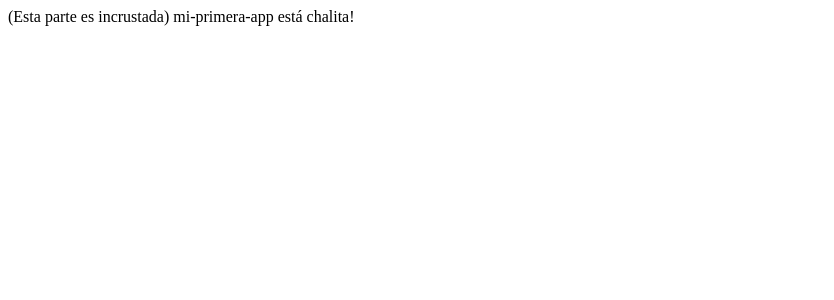
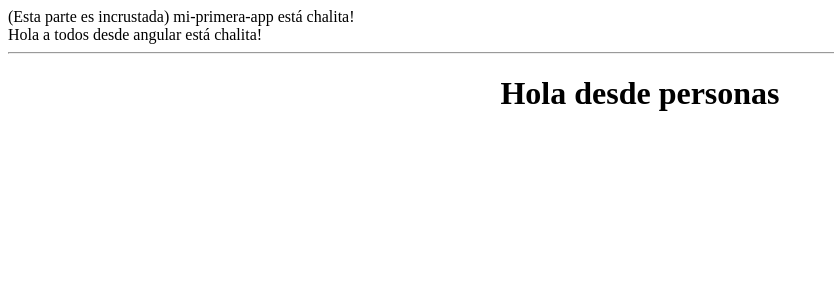
Before and after one commit to FernandoAlmaraz/Universidad_Angular, an Angular app in the folder mi-primera-app/: page / in a window 1280 px wide. Shown: the top 300 px of the page, without its empty margins (0-834 px from the left). Built offline with nearby package versions, Linux system fonts and the light colour scheme.

Commit message:
añadiendo primer componente y mostrandolo

```diff
--- a/mi-primera-app/src/app/app.component.html
+++ b/mi-primera-app/src/app/app.component.html
@@ -1,3 +1,5 @@
 
 
-    <span>{{ title }} está chalita!</span>
+    <span>{{ title }} está chalita!</span> <br>
+    <span>{{ saludo  }} está chalita!</span>
+    <app-personas></app-personas>
--- a/mi-primera-app/src/app/app.component.ts
+++ b/mi-primera-app/src/app/app.component.ts
@@ -7,4 +7,5 @@ import { Component } from '@angular/core';
 })
 export class AppComponent {
   title = 'mi-primera-app';
+  saludo = 'Hola a todos desde angular'
 }
--- a/mi-primera-app/src/app/app.module.ts
+++ b/mi-primera-app/src/app/app.module.ts
@@ -2,10 +2,12 @@ import { NgModule } from '@angular/core';
 import { BrowserModule } from '@angular/platform-browser';
 
 import { AppComponent } from './app.component';
+import { PersonasComponent } from './personas/personas.component';
 
 @NgModule({
   declarations: [
-    AppComponent
+    AppComponent,
+    PersonasComponent
   ],
   imports: [
     BrowserModule
--- /dev/null
+++ b/mi-primera-app/src/app/personas/personas.component.html
@@ -0,0 +1,4 @@
+<div style="text-align: center;">
+  <hr>
+  <h1>Hola desde personas</h1>
+</div>
--- /dev/null
+++ b/mi-primera-app/src/app/personas/personas.component.ts
@@ -0,0 +1,15 @@
+import { Component, OnInit } from '@angular/core';
+
+@Component({
+  selector: 'app-personas',
+  templateUrl: './personas.component.html',
+  styleUrls: ['./personas.component.css']
+})
+export class PersonasComponent implements OnInit {
+
+  constructor() { }
+
+  ngOnInit() {
+  }
+
+}
```
Also changed, not shown: mi-primera-app/src/app/personas/personas.component.css (added), 1 other file (tests, documents, lock files or other folders).
